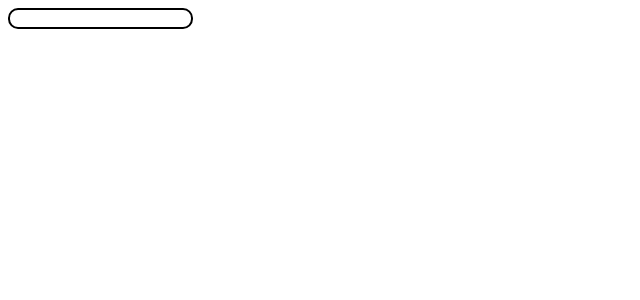
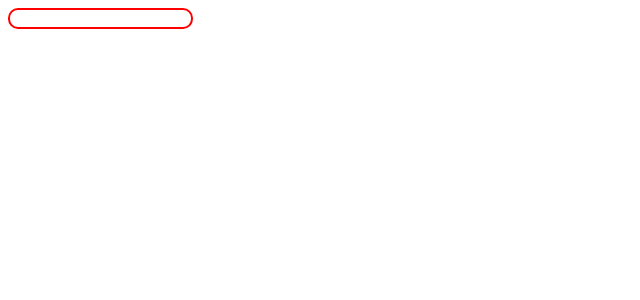
Before and after one commit to GuillemotClement/VUE-LEARN-Cours, a Vue app: page / in a window 1280 px wide. Shown: the top 300 px of the page, without its empty margins (0-640 px from the left). Built offline with nearby package versions, Linux system fonts and the light colour scheme.

Commit message:
Ajout de la classe erreur

```diff
--- a/src/App.vue
+++ b/src/App.vue
@@ -3,7 +3,9 @@
     type="text"
     :class="{
       // si l'user saiais quelque chose on ajoute la classe
-      inputOnGoing: inputOnGoing
+      // on utilise la notation raccourcie
+      inputOnGoing,
+      inputError
     }"
     @focus="focus = true"
     @blur="focus = false"
@@ -24,6 +26,11 @@
   // si il y a quelque chsose dans le input alors retourne true
   // on ajoute également si focus est true pour ajouter la classe
   const inputOnGoing = computed(() => focus.value && input.value.length);
+
+  // on déclare la constate pour la gestion d'erreur
+  // dans la fonction de rappel on définis les règle qui permette d'ajouter la classe
+  // si la valeur saisie est inférieur à 5 alors on applique la bordure rouge
+  const inputError = computed(() => input.value.length < 5);
 </script>
 
 <style scoped>
@@ -36,4 +43,8 @@
   .inputOnGoing {
     border-color: blue;
   }
+
+  .inputError {
+    border-color: red;
+  }
 </style>
```
